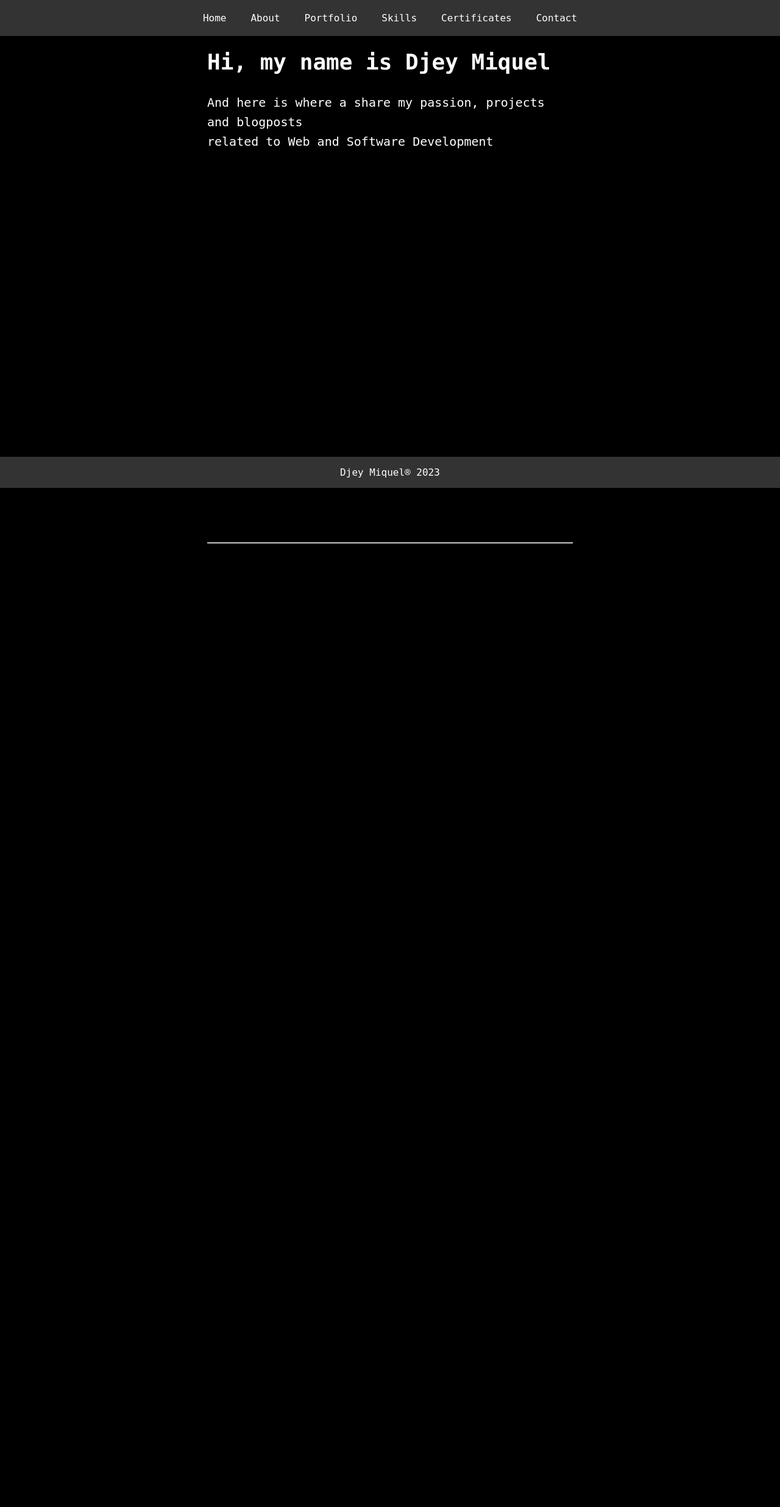
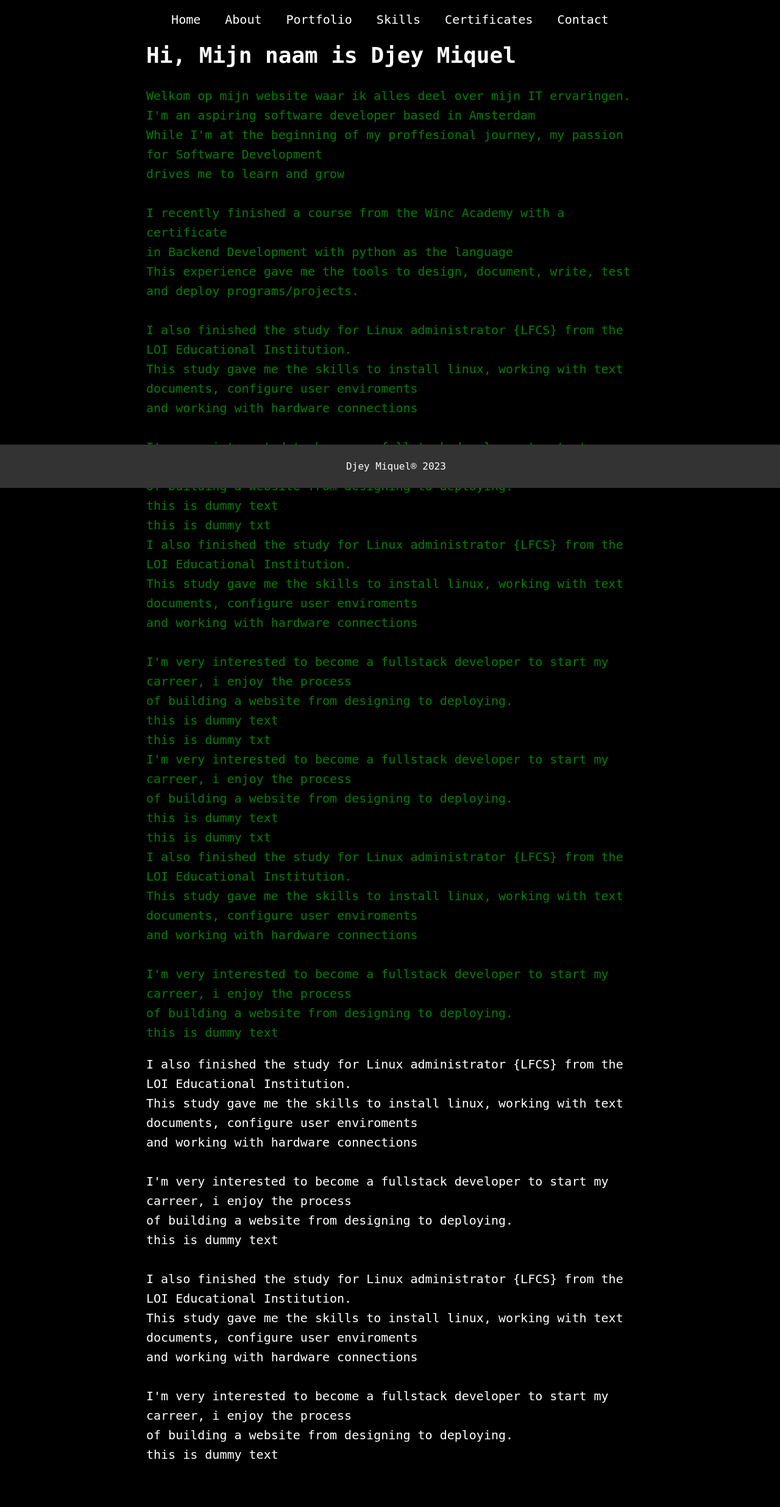
Before and after one commit to djeymiquel/my_website, a Flask app: page / in a window 1280 px wide. Shown: the whole page at 61% size. Before the commit the page ends 891 px from the top, so only its background shows below. Run offline with Flask 3, Linux system fonts and the light colour scheme; some web fonts are replaced.

Commit message:
adjusted

```diff
--- a/static/about.css
+++ b/static/about.css
@@ -1,14 +1,5 @@
-.about-container {
-  height: 100vh;
-  text-align: left;
-  max-width: 600px;
-.strong {
-  font-size: 24px;
-}
-
 .about-paragraph {
+  color: green;
   font-size: 20px;
   line-height: 32px;
-  color: green;
-  margin-bottom: 60px;
 }
--- a/static/base.css
+++ b/static/base.css
@@ -2,41 +2,39 @@
 /* Its the area where all content goes and everything whats inside is what users see*/
 
 @font-face {
-  font-family: 'MesloLGLDZNerdFontMono-Regular';
-  src: url('/static/fonts/MesloLGLDZNerdFontMono-Regular.ttf') format('truetype');
+  font-family: 'JetBrainsMonoNLNerdFont-Medium';
+  src: url('/static/fonts/JetBrainsMonoNLNerdFont-Medium.ttf') format('truetype');
 }
 
 body {
-  display: flex;
-  flex-direction: column;
-  align-items: center;
-  justify-content: center;
-  min-height: 100vh;
+  margin: 0;
+  padding: 0;
   background-color: black;
-  font-family: "MesloLGLDZNerdFontMono-Regular", monospace;
+  font-family: "JetBrainsMonoNLNerdFont-Medium", monospace;
 }
 
-html, body {
-  height: 100%;
-  margin: 0; /* The space outside an element, creating distance between elements */
-  padding: 0; /* The space between an elements content and its border, provinding internal spacing */
+header {
+  background-color: black;
+  color: white;
+  padding: 10px;
+  position: fixed;
+  width: 100%;
+  top: 0;
 }
 
 /* The . represents the div class that i made for this instance the navbar */
 /* In this way i can tap into this element and style it to specific needs */
 .navbar {
   width: 100%; /* covers the full width of the display */
-  background-color: #333;
+  background-color: black;
   color: white; /* font color */
+  font-size: 20px;
   position: fixed; /* Fixed position to keep it at the top */
   padding: 0px;
   top: 0;
   left: 0;
   right: 0;
   z-index: 100;
-}
-
-.navbar {
   text-align: center;
   display: flex;
   justify-content: center;
@@ -68,10 +66,20 @@ html, body {
   color: blue;
 }
 
-/* HTML Container for all the HTML pages */
-.html-container {
-  position: relative;
-  top: 60px;
+main {
+  flex-grow: 1;
+  display: flex;
+  flex-direction: column;
+  align-items: center;
+  justify-content: center;
+  padding-top: 20px; /* Adjust this value based on your header's height */
+  padding-bottom: 30px; /* Adjust this value based on your footer's height */
+}
+
+.content {
+  max-width: 800px;
+  margin: 0 auto;
+  padding: 20px;
 }
 
 footer {
@@ -79,16 +87,7 @@ footer {
     color: white; /* Adjust the text color as needed */
     position: fixed;
     width: 100%;
-    height: auto;
     text-align: center;
     bottom: 0;
-    left: 0;
-    right: 0;
-    padding: 0px;
-    margin-bottom: 0px;
-
+    padding: 10px;
 }
-
-main {
-  flex-grow: 1;
-}
--- a/static/contact.css
+++ b/static/contact.css
@@ -1,13 +1,3 @@
-.contact-container {
-  width: 100vh;
-  text-align: left;
-  max-width: 600px;
-}
-
-.contact-strong {
-  font-size: 24px;
-}
-
 .contact-paragraph {
   color: white;
   font-size: 20px;
--- a/static/homepage.css
+++ b/static/homepage.css
@@ -1,20 +1,16 @@
-.homepage-container {
-  height: 100vh;
-  max-width: 600px;
-  text-align: left;
+.homepage-container h1 {
+  color: white;
+  font-size: 36px;
 }
 
-#homepage p {
+.paragraph1 {
+  color: green;
+  font-size: 20px;
+  line-height: 32px;
+}
+
+.test {
   color: white;
   font-size: 20px;
   line-height: 32px;
 }
-
-#homepage h1 {
-  font-size: 36px;
-  margin-top: 60px;
-  color: white;
-
-#homepage-2 p {
-  color: white;
-}
--- a/templates/base.html
+++ b/templates/base.html
@@ -19,10 +19,7 @@
         <!-- Use Jinja to put a title here. -->
         <title> {{ title }} </title>
     </head>
-
-
     <body>
-
       <!-- Use a class for css to tap into this element for styling-->
       <header>
         <nav class="navbar">
@@ -38,16 +35,16 @@
       </header>
 
       <!-- Include section content using Jinja's include directive -->
-      <main>
-        <div class="html-container">
+      <main class="flex-container">
+        <div class="content">
           {% block content %}
           {% endblock %}
         </div>
       </main>
 
+      <!-- Footer section -->
       <footer>
         <p>Djey Miquel® 2023</p>
       </footer>
-
     </body>
 </html>
--- a/templates/contact.html
+++ b/templates/contact.html
@@ -4,13 +4,12 @@
 <section id="contact">
   <div class="contact-container">
     <p class="contact-paragraph">
-      <strong class="contact-strong">Contact me ...<strong><br>
-      <br>
       If you like to contact me you can email at<br>
       djey.zakelijk@gmail.com<br>
       And this is my final assignment.<br>
       I enjoyed the learning curve and im happy to with what ive learned.
     </p>
   </div>
+</section>
 
 {% endblock content %}
--- a/templates/homepage.html
+++ b/templates/homepage.html
@@ -3,22 +3,73 @@
 
 <section id="homepage">
   <div class="homepage-container">
-    <h1 >Hi, my name is Djey Miquel</h1>
-    <p class="para-1">
-    And here is where a share my passion, projects and blogposts<br>
-    related to Web and Software Development
+    <h1>Hi, Mijn naam is Djey Miquel</h1>
+    <p class="paragraph1">
+    Welkom op mijn website waar ik alles deel over mijn IT ervaringen.
+    <br>
+    I'm an aspiring software developer based in Amsterdam<br>
+    While I'm at the beginning of my proffesional journey, my passion for Software Development<br>
+    drives me to learn and grow<br>
+    <br>
+    I recently finished a course from the Winc Academy with a certificate<br>
+    in Backend Development with python as the language<br>
+    This experience gave me the tools to design, document, write, test and deploy programs/projects.<br>
+    <br>
+    I also finished the study for Linux administrator {LFCS} from the LOI Educational Institution.<br>
+    This study gave me the skills to install linux, working with text documents, configure user enviroments<br>
+    and working with hardware connections<br>
+    <br>
+    I'm very interested to become a fullstack developer to start my carreer, i enjoy the process<br>
+    of building a website from designing to deploying.<br>
+    this is dummy text<br>
+    this is dummy txt
+    <br>
+    I also finished the study for Linux administrator {LFCS} from the LOI Educational Institution.<br>
+    This study gave me the skills to install linux, working with text documents, configure user enviroments<br>
+    and working with hardware connections<br>
+    <br>
+    I'm very interested to become a fullstack developer to start my carreer, i enjoy the process<br>
+    of building a website from designing to deploying.<br>
+    this is dummy text<br>
+    this is dummy txt
+    <br>
+    I'm very interested to become a fullstack developer to start my carreer, i enjoy the process<br>
+    of building a website from designing to deploying.<br>
+    this is dummy text<br>
+    this is dummy txt
+    <br>
+    I also finished the study for Linux administrator {LFCS} from the LOI Educational Institution.<br>
+    This study gave me the skills to install linux, working with text documents, configure user enviroments<br>
+    and working with hardware connections<br>
+    <br>
+    I'm very interested to become a fullstack developer to start my carreer, i enjoy the process<br>
+    of building a website from designing to deploying.<br>
+    this is dummy text<br>
+
     </p>
-  </div>
-  <hr>
-</section>
-
-<section id="homepage-2">
-  <div class="image-container">
   </div>
 </section>
 
-<section id="homepage-3">
-  <div class="image-container-2">
+<section id ="homepage2">
+  <div class = "test">
+    <p class = para>
+    I also finished the study for Linux administrator {LFCS} from the LOI Educational Institution.<br>
+    This study gave me the skills to install linux, working with text documents, configure user enviroments<br>
+    and working with hardware connections<br>
+    <br>
+    I'm very interested to become a fullstack developer to start my carreer, i enjoy the process<br>
+    of building a website from designing to deploying.<br>
+    this is dummy text<br>
+    <br>
+
+    I also finished the study for Linux administrator {LFCS} from the LOI Educational Institution.<br>
+    This study gave me the skills to install linux, working with text documents, configure user enviroments<br>
+    and working with hardware connections<br>
+    <br>
+    I'm very interested to become a fullstack developer to start my carreer, i enjoy the process<br>
+    of building a website from designing to deploying.<br>
+    this is dummy text<br>
+    </p>
   </div>
 </section>
 
--- a/templates/portfolio.html
+++ b/templates/portfolio.html
@@ -3,6 +3,7 @@
 
 <section id="portfolio">
   <div class="portfolio-container">
+
     <p class="portfolio-paragraph">
     This is my portfolio section
     <p>
```
Also changed, not shown: templates/about.html (+21 -1 lines), README.md, 2 other files.
